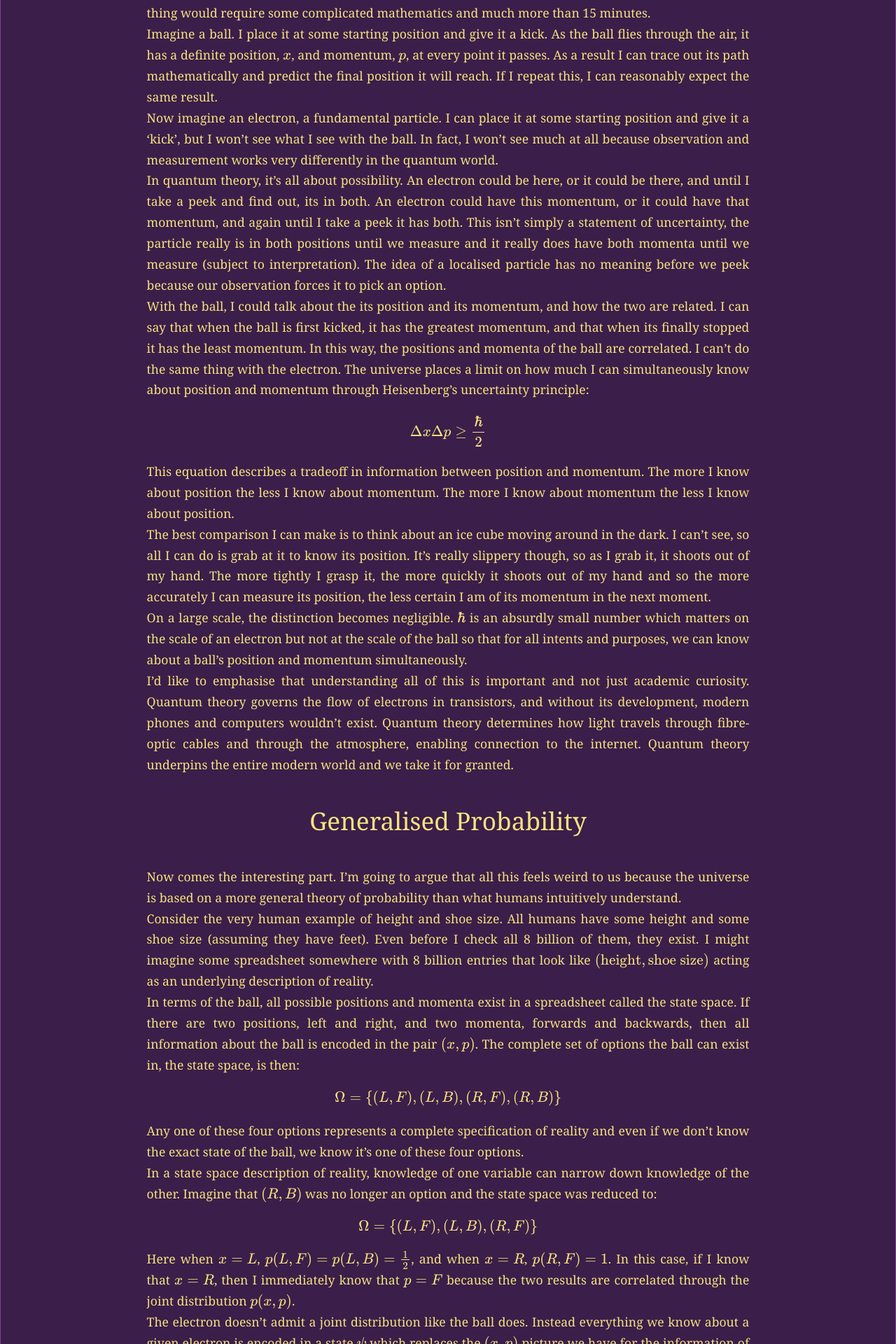
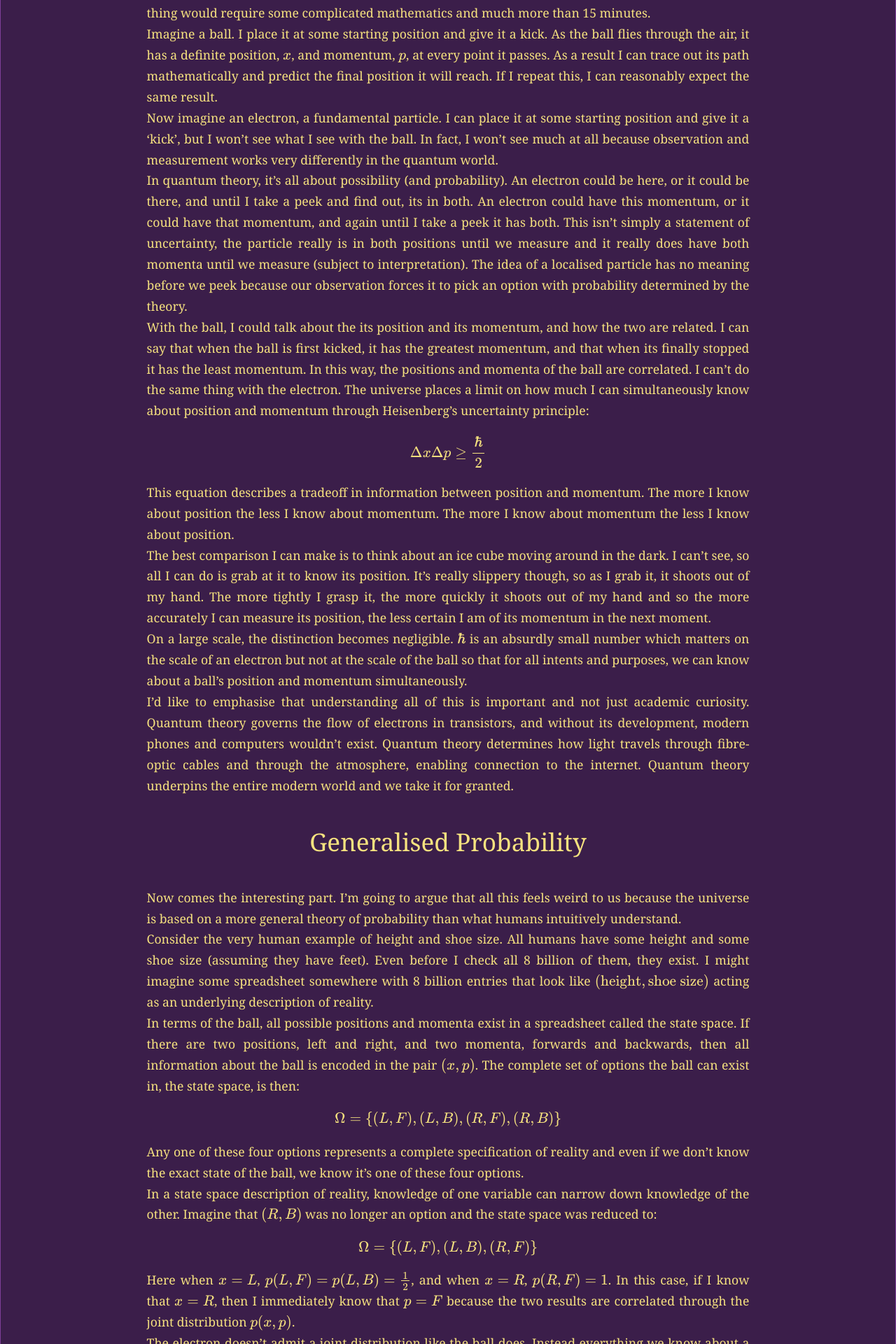
Before and after one commit to GangaSM/Meditations-on-Second-Philosophy, a Jekyll site: the page built from _posts/2026-05-09-thephysicalprocess.md, in a window 1280 px wide. Shown: the part 3122-5042 px from the top of the page at 70% size. Built offline with Jekyll 4.4.1, drawn with Linux system fonts in a browser that asks for light colours.

Commit message:
Update 2026-05-09-thephysicalprocess.md

```diff
--- a/_posts/2026-05-09-thephysicalprocess.md
+++ b/_posts/2026-05-09-thephysicalprocess.md
@@ -55,7 +55,7 @@ Imagine a ball. I place it at some starting position and give it a kick. As the
 
 Now imagine an electron, a fundamental particle. I can place it at some starting position and give it a 'kick', but I won't see what I see with the ball. In fact, I won't see much at all because observation and measurement works very differently in the quantum world.
 
-In quantum theory, it's all about possibility. An electron could be here, or it could be there, and until I take a peek and find out, its in both. An electron could have this momentum, or it could have that momentum, and again until I take a peek it has both. This isn't simply a statement of uncertainty, the particle really is in both positions until we measure and it really does have both momenta until we measure (subject to interpretation). The idea of a localised particle has no meaning before we peek because our observation forces it to pick an option.
+In quantum theory, it's all about possibility (and probability). An electron could be here, or it could be there, and until I take a peek and find out, its in both. An electron could have this momentum, or it could have that momentum, and again until I take a peek it has both. This isn't simply a statement of uncertainty, the particle really is in both positions until we measure and it really does have both momenta until we measure (subject to interpretation). The idea of a localised particle has no meaning before we peek because our observation forces it to pick an option with probability determined by the theory.
 
 With the ball, I could talk about the its position and its momentum, and how the two are related. I can say that when the ball is first kicked, it has the greatest momentum, and that when its finally stopped it has the least momentum. In this way, the positions and momenta of the ball are correlated. I can't do the same thing with the electron. The universe places a limit on how much I can simultaneously know about position and momentum through Heisenberg's uncertainty principle:
 
```
